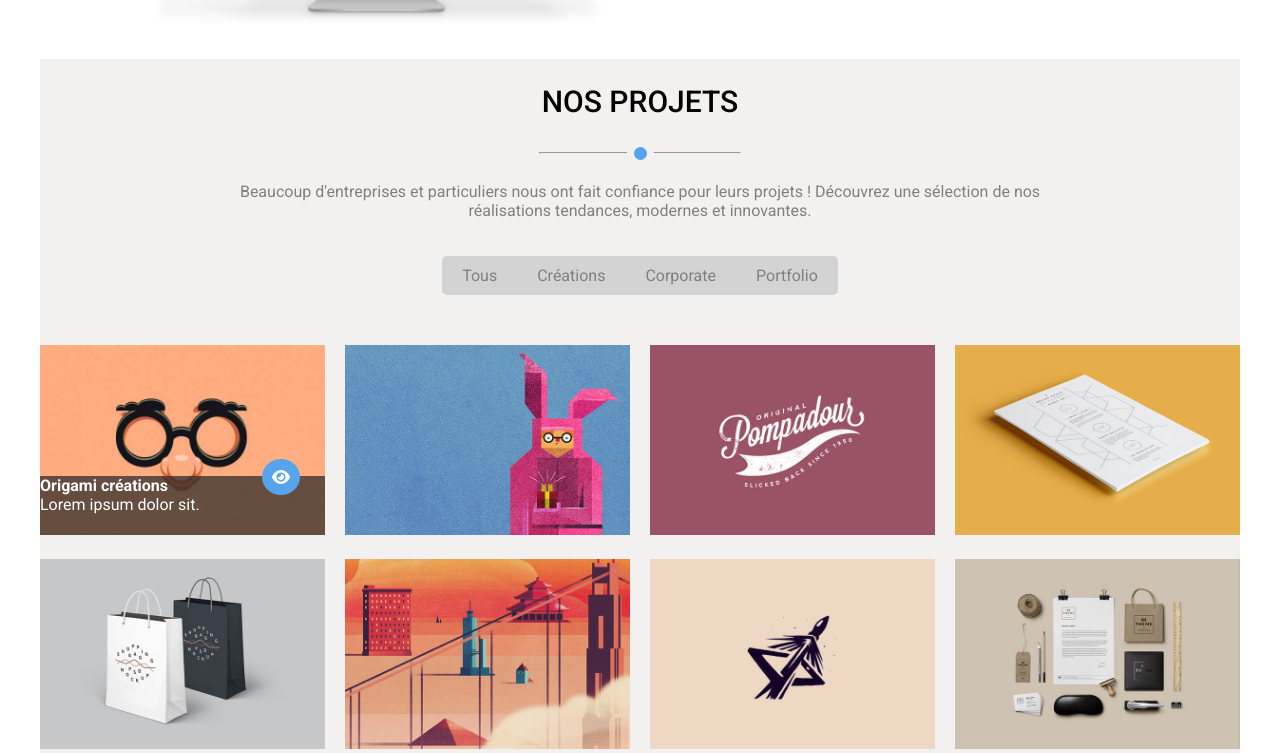
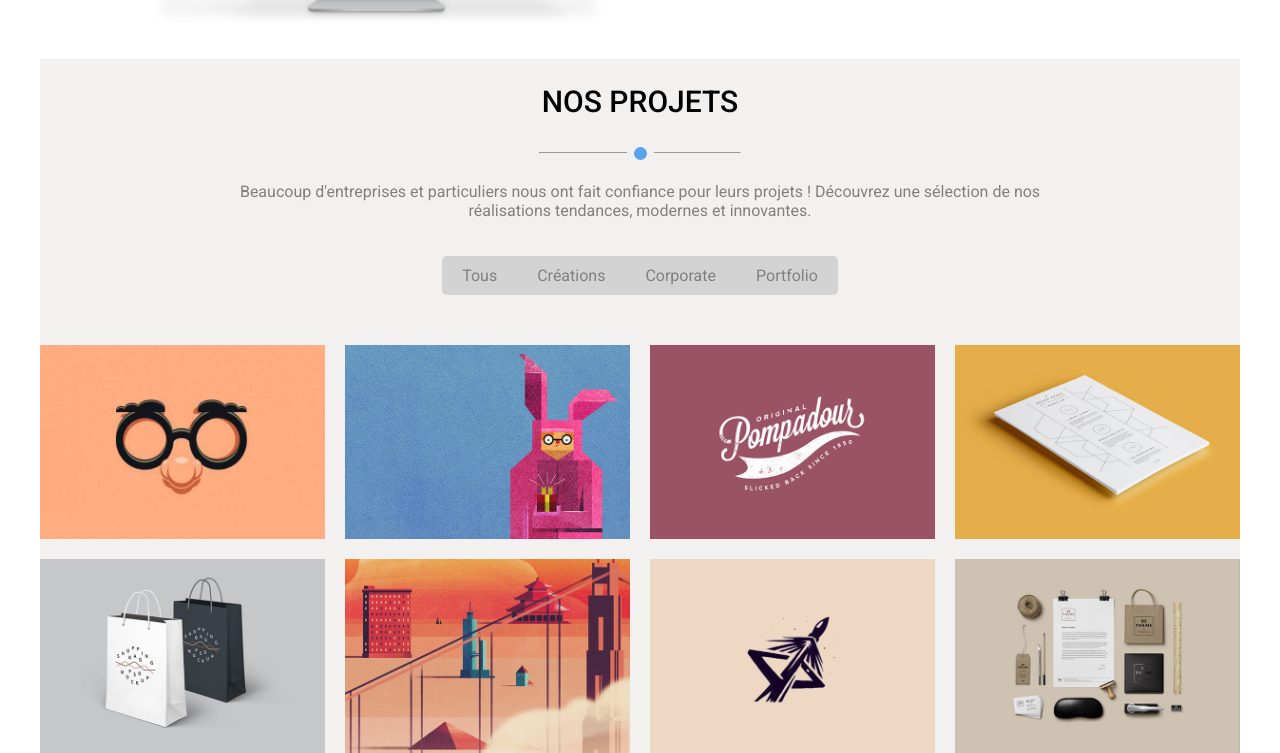
Before and after one commit to enzopcht/webAgency, a plain HTML site: page index.html in a window 1280 px wide. Shown: the part 1126-1879 px from the top of the page. Drawn offline with Linux system fonts and the light colour scheme.

Commit message:
Fin de la gestion du hover dans la section nos projets

```diff
--- a/index.html
+++ b/index.html
@@ -116,24 +116,59 @@
                 </div>
                 <div class="projects-items">
                     <img src="images/portfolio/02.jpg" alt="">
+                    <div class="projects-items-hover">
+                        <h4>Origami créations</h4>
+                        <p>Lorem ipsum dolor sit.</p>
+                        <i class="fa-solid fa-eye"></i>
+                    </div>
                 </div>
                 <div class="projects-items">
                     <img src="images/portfolio/03.jpg" alt="">
+                    <div class="projects-items-hover">
+                        <h4>Origami créations</h4>
+                        <p>Lorem ipsum dolor sit.</p>
+                        <i class="fa-solid fa-eye"></i>
+                    </div>
                 </div>
                 <div class="projects-items">
                     <img src="images/portfolio/04.jpg" alt="">
+                    <div class="projects-items-hover">
+                        <h4>Origami créations</h4>
+                        <p>Lorem ipsum dolor sit.</p>
+                        <i class="fa-solid fa-eye"></i>
+                    </div>
                 </div>
                 <div class="projects-items">
                     <img src="images/portfolio/05.jpg" alt="">
+                    <div class="projects-items-hover">
+                        <h4>Origami créations</h4>
+                        <p>Lorem ipsum dolor sit.</p>
+                        <i class="fa-solid fa-eye"></i>
+                    </div>
                 </div>
                 <div class="projects-items">
                     <img src="images/portfolio/06.jpg" alt="">
+                    <div class="projects-items-hover">
+                        <h4>Origami créations</h4>
+                        <p>Lorem ipsum dolor sit.</p>
+                        <i class="fa-solid fa-eye"></i>
+                    </div>
                 </div>
                 <div class="projects-items">
                     <img src="images/portfolio/07.jpg" alt="">
+                    <div class="projects-items-hover">
+                        <h4>Origami créations</h4>
+                        <p>Lorem ipsum dolor sit.</p>
+                        <i class="fa-solid fa-eye"></i>
+                    </div>
                 </div>
                 <div class="projects-items">
                     <img src="images/portfolio/08.jpg" alt="">
+                    <div class="projects-items-hover">
+                        <h4>Origami créations</h4>
+                        <p>Lorem ipsum dolor sit.</p>
+                        <i class="fa-solid fa-eye"></i>
+                    </div>
                 </div>
             </div>
         </section>
--- a/style.scss
+++ b/style.scss
@@ -256,10 +256,16 @@ header {
     .projects-items {
         width: 100%;
         position: relative;
+        overflow: hidden;
+        &:hover .projects-items-hover {
+            transform: translateY(0);
+            transition: transform 0.5s;
+        }
     }
 
     .projects-items img {
         width: 100%;
+        height: 100%;
     }
     .projects-items-hover {
         background-color: rgba(37, 37, 37, 0.705);
@@ -267,7 +273,9 @@ header {
         position: absolute;
         height: 30%;
         width: 100%;
-        bottom: 4px;
+        bottom: 0px;
+        transform: translateY(150%);
+        transition: transform 0.5s;
         h4, p {
             margin: 0;
         }
```
Also changed, not shown: style.css, 1 other file.
